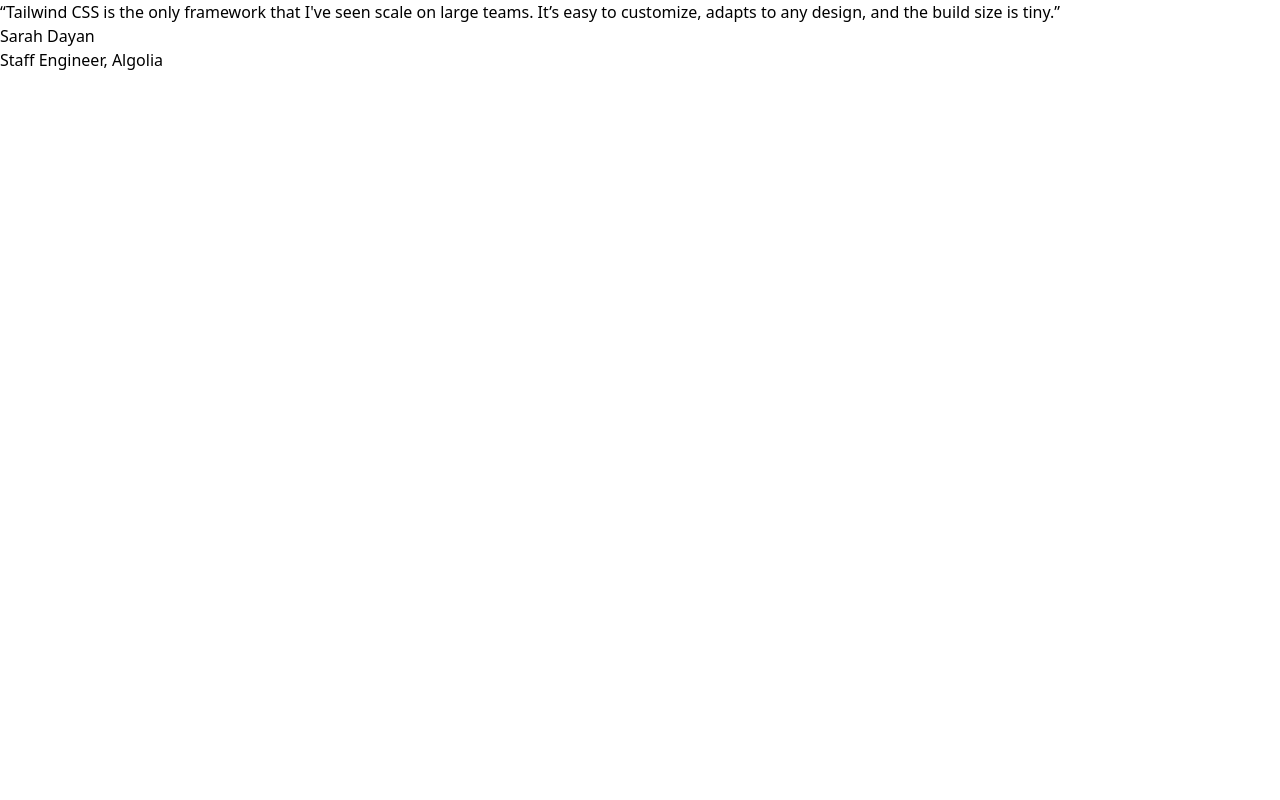
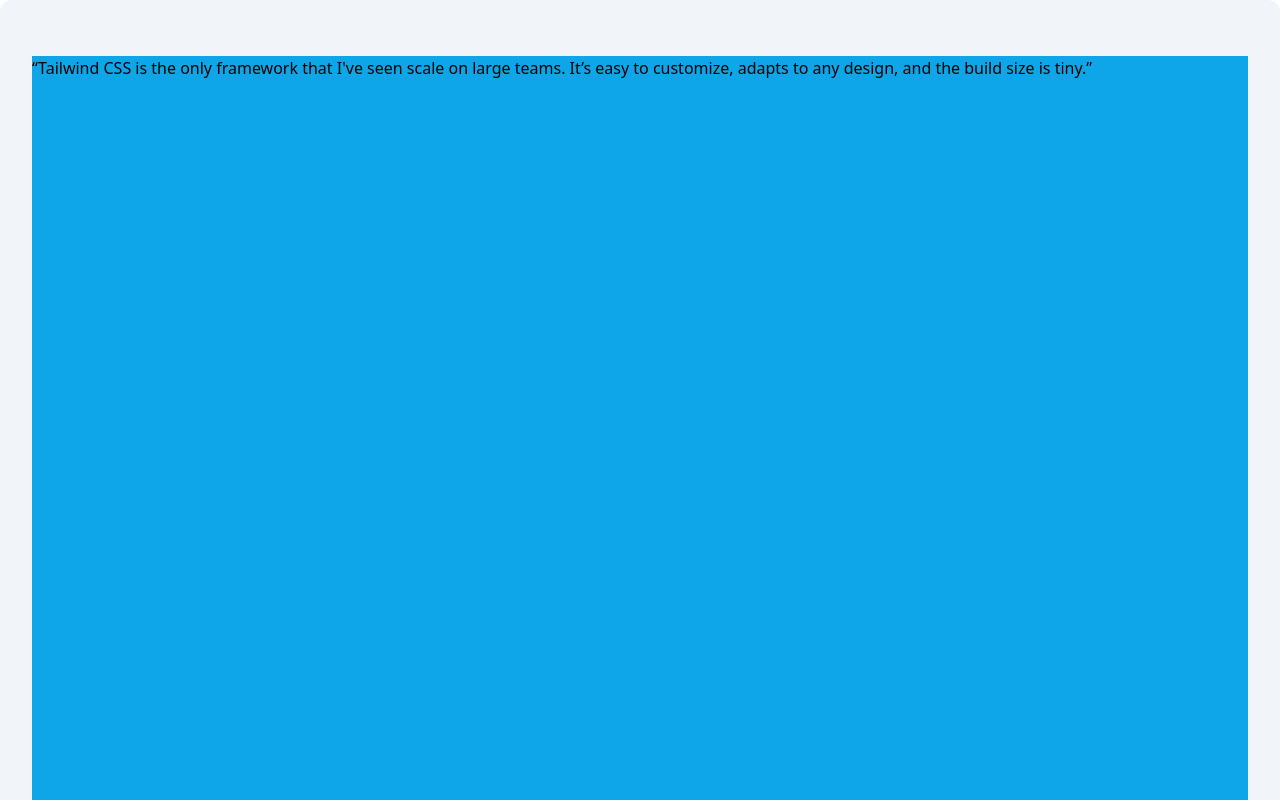
Before and after one commit to OnigiriKing/new-project, a React (Create React App) app: page / in a window 1280 px wide. Shown: the top 800 px of the page. Built offline with nearby package versions, Linux system fonts and the light colour scheme.

Commit message:
Talwind works

```diff
--- a/src/App.jsx
+++ b/src/App.jsx
@@ -1,22 +1,18 @@
 export default function App() {
   return (
     <div>
-      <figure class="bg-slate-100 rounded-xl p-8 dark:bg-slate-800">
-  <div class="pt-6 space-y-4">
+      <figure className="bg-slate-100 rounded-xl p-8 dark:bg-slate-800">
+        <div className="pt-6 space-y-4">
           <blockquote>
-      <p class="text-lg font-medium">
-        “Tailwind CSS is the only framework that I've seen scale
-        on large teams. It’s easy to customize, adapts to any design,
-        and the build size is tiny.”
+            <p className="aspect-square bg-sky-500">
+              “Tailwind CSS is the only framework that I've seen scale on large
+              teams. It’s easy to customize, adapts to any design, and the build
+              size is tiny.”
             </p>
           </blockquote>
-    <figcaption class="font-medium">
-      <div class="text-sky-500 dark:text">
-        Sarah Dayan
-      </div>
-      <div>
-        Staff Engineer, Algolia
-      </div>
+          <figcaption className="font-medium">
+            <div className="text-sky-500 dark:text">Sarah Dayan</div>
+            <div>Staff Engineer, Algolia</div>
           </figcaption>
         </div>
       </figure>
--- a/tailwind.config.js
+++ b/tailwind.config.js
@@ -1,6 +1,6 @@
 /** @type {import('tailwindcss').Config} */
 module.exports = {
-  content: ["./src/**/*.{html,js}"],
+  content: ["./src/**/*.{js,jsx,ts,tsx}"],
   theme: {
     extend: {},
   },
```
Also changed, not shown: src/dist/style.css. Lines whose indentation alone changed are shown as unchanged.
